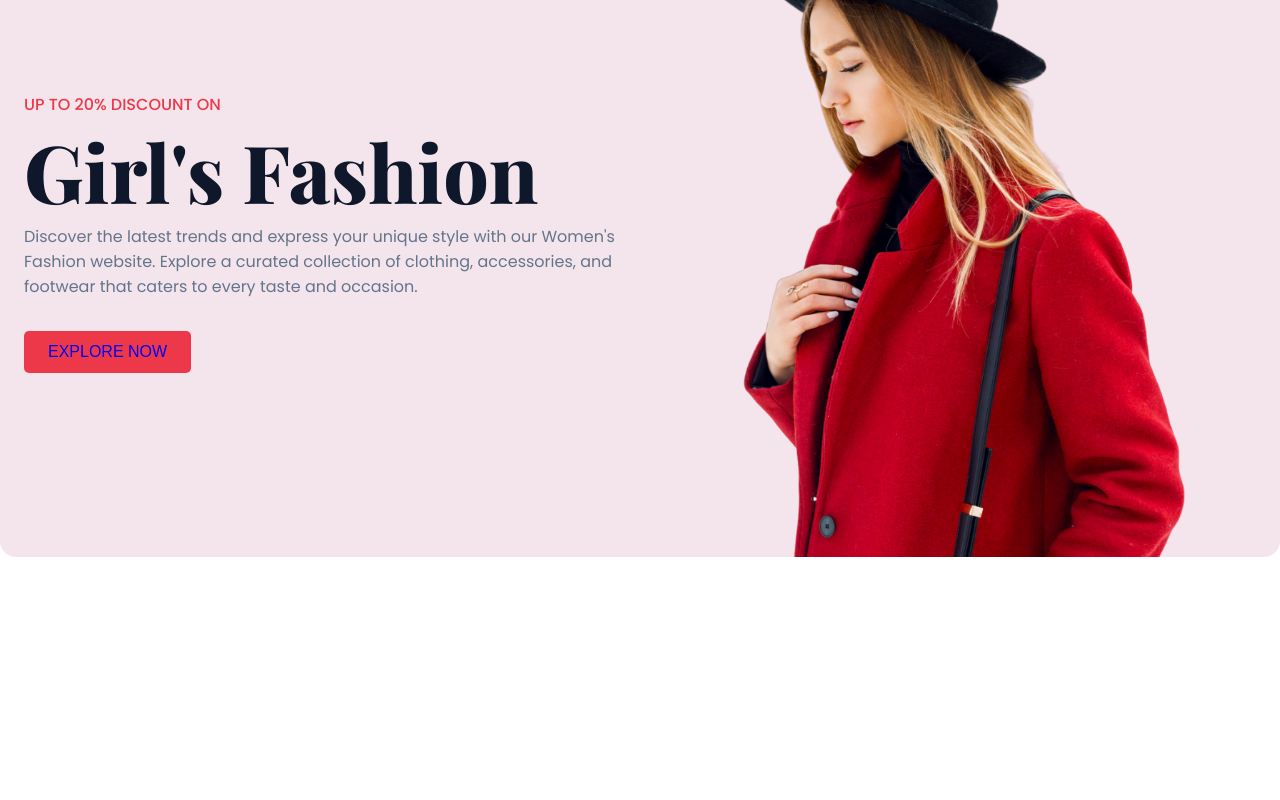
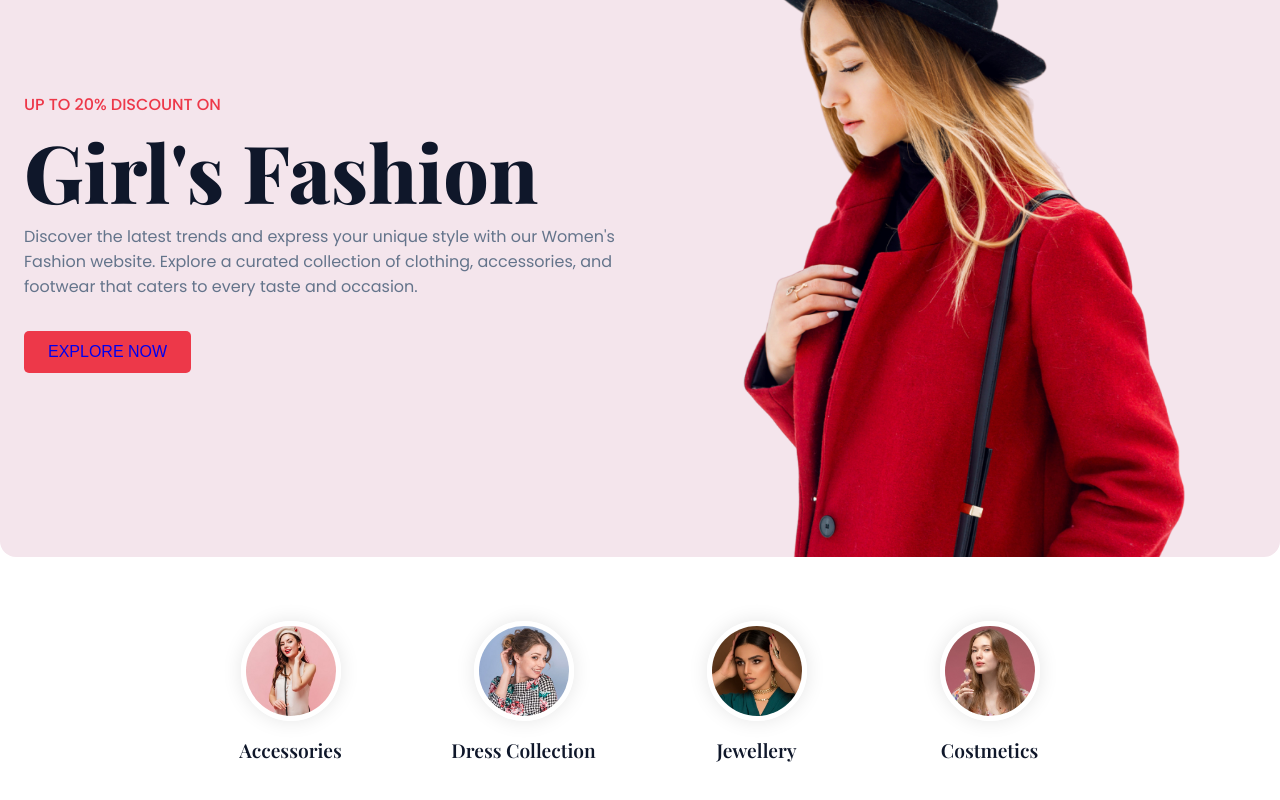
Before and after one commit to rahulkhartude/mernEcommerce_30_11_2025, a React app in the folder frontend/: page / in a window 1280 px wide. Shown: the part 200-1000 px from the top of the page. Before the commit the page ends 800 px from the top, so only its background shows below. Built offline with nearby package versions, Linux system fonts and the light colour scheme; the HTML template or start-up script is replaced by a standard one.

Commit message:
categories and home design added

```diff
--- /dev/null
+++ b/frontend/src/pages/home/Categories.jsx
@@ -0,0 +1,31 @@
+import React from 'react';
+import category1 from '../../assets/category-1.jpg'
+import category2 from '../../assets/category-2.jpg'
+import category3 from '../../assets/category-3.jpg'
+import category4 from '../../assets/category-4.jpg'
+import { Link } from 'react-router-dom';
+
+const Categories = () => {
+    const categories = [
+        {name:"Accessories",path:"Accessories", image:category1},
+        {name:"Dress Collection",path:"dress", image:category2},
+        {name:"Jewellery",path:"jewellery", image:category3},
+        {name:"Costmetics",path:"costmetics", image:category4},
+    ]
+  return (
+    <>
+    <div className='product__grid'>
+         {
+            categories.map((category,index)=>(
+                <Link key={index} to={`/categories/${category.path}`} className='categories__card'>
+                    <img src={category.image} alt={category.name}/>
+                    <h4>{category.name}</h4>
+                </Link>
+            ))
+         }
+    </div>
+    </>
+  )
+}
+
+export default Categories
--- a/frontend/src/pages/home/Home.jsx
+++ b/frontend/src/pages/home/Home.jsx
@@ -1,10 +1,12 @@
 import React from 'react'
 import Banner from './Banner'
+import Categories from './Categories'
 
 const Home = () => {
   return (
     <>
       <Banner/>
+      <Categories/>
     </>
   )
 }
```
